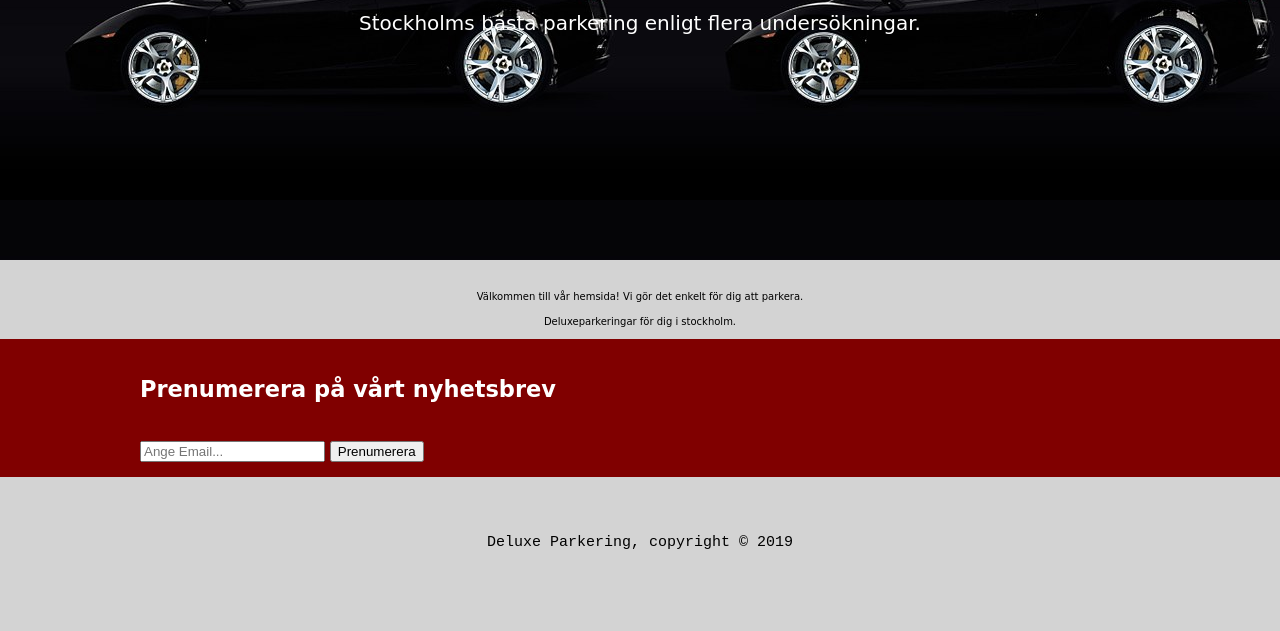
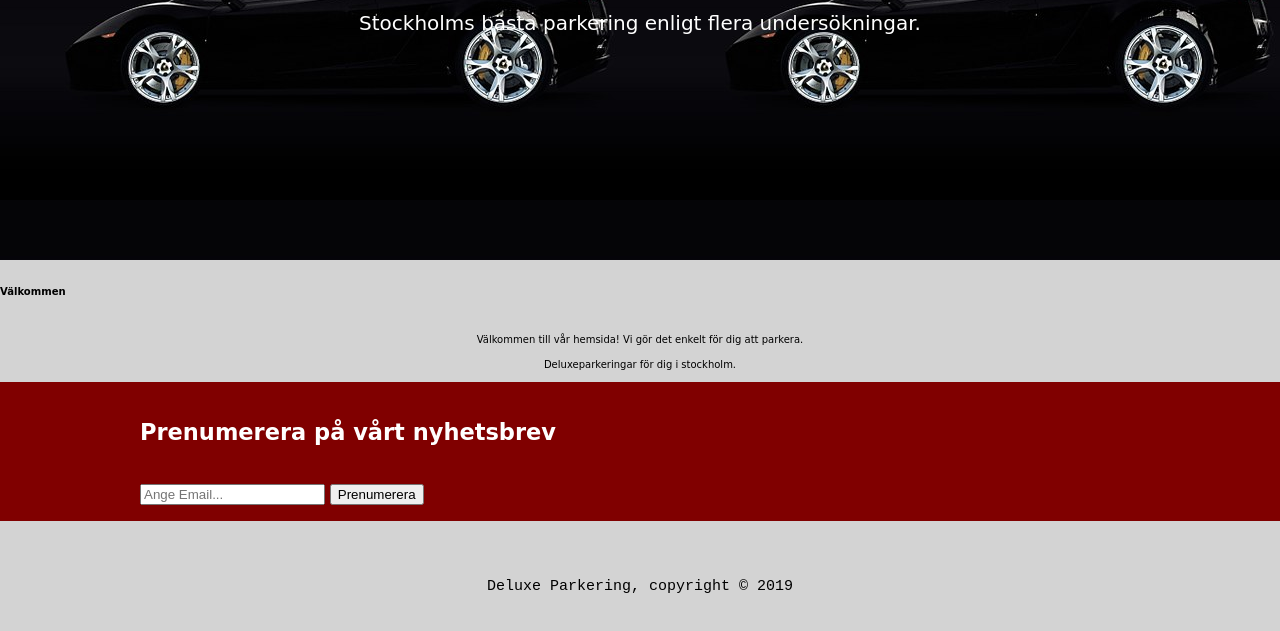
Before and after one commit to Robert1996s/DeluxeParkering, a plain HTML site: page index.html in a window 1280 px wide. Shown: the part 283-914 px from the top of the page. Before the commit the page ends 873 px from the top, so only its background shows below. Drawn offline with Linux system fonts and the light colour scheme.

Commit message:
error fix

```diff
--- a/index.html
+++ b/index.html
@@ -45,7 +45,7 @@
 
 
     <section id="alltext">
-        <h1></h1>
+        <h6>Välkommen</h6>
         <div class="container">
             <p>Välkommen till vår hemsida! Vi gör det enkelt för dig att parkera.</p>
             <p>Deluxeparkeringar för dig i stockholm.</p>
```
Also changed, not shown: kontakt.html (+1 -2 lines).
